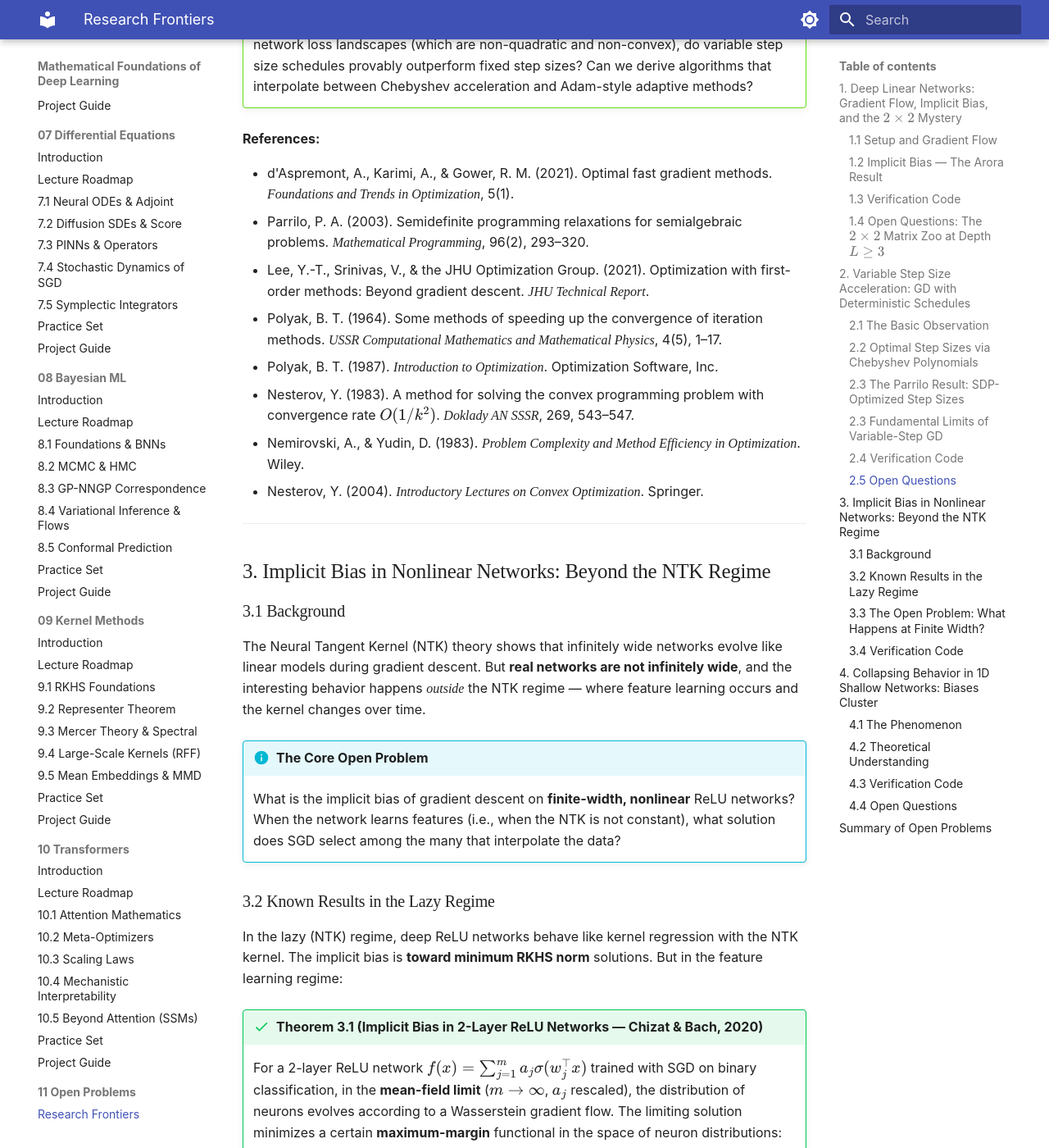
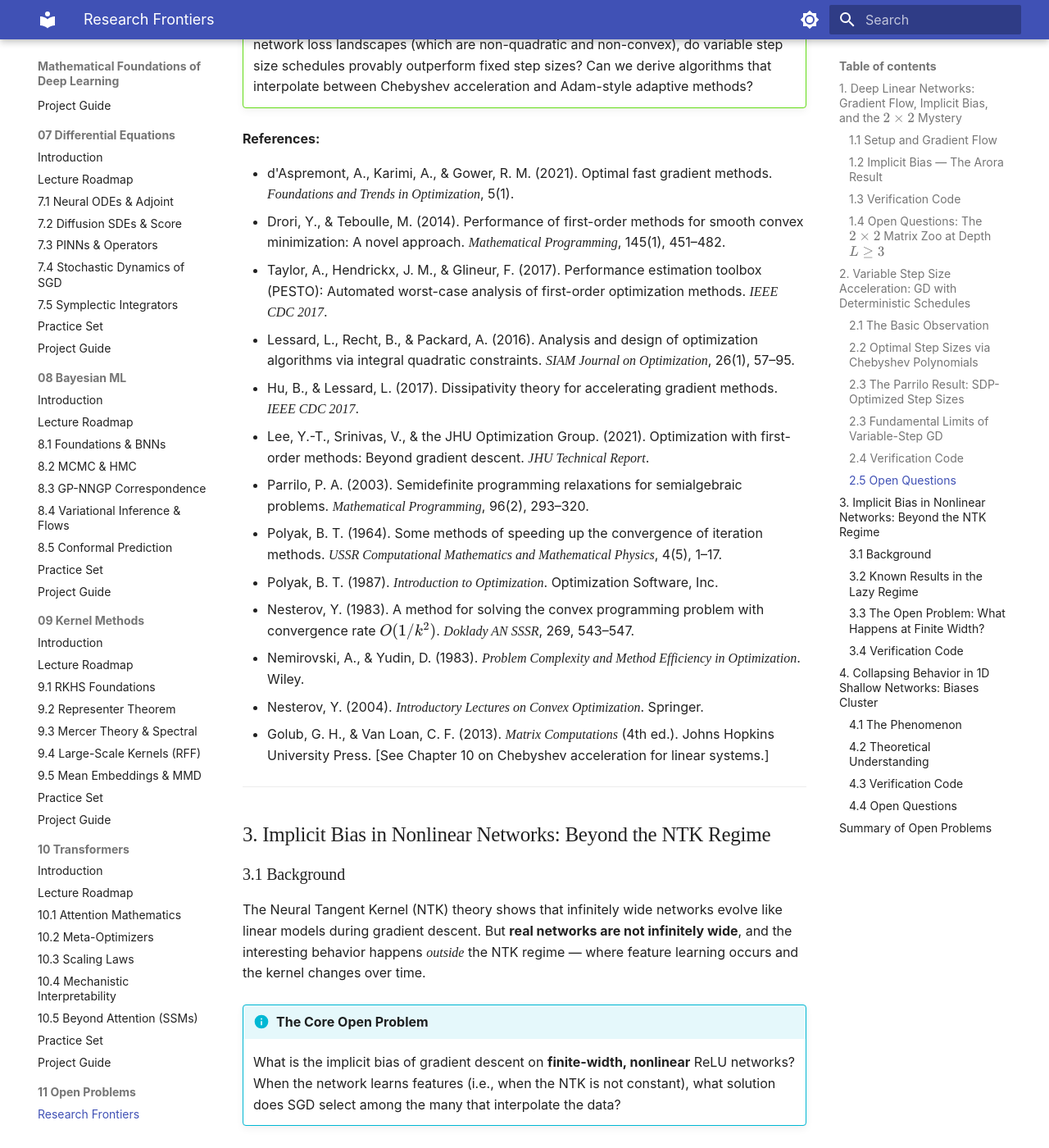
Before and after one commit to lowrank/rtg-mfdl, an MkDocs documentation site: the page built from docs/lectures/11-open-problems/README.md, in a window 1280 px wide and 1400 px high, scrolled down 10033 px. Shown: the whole window at 82% size. Built offline with MkDocs 1.6.1 and Material for MkDocs 9.7.7, drawn with Linux system fonts in a browser that asks for light colours; some web fonts are replaced.

Commit message:
Add variable step size references (Drori-Teboulle, Taylor PEP, Lessard IQC, Hu-Lessard, Golub)

```diff
--- a/docs/lectures/11-open-problems/README.md
+++ b/docs/lectures/11-open-problems/README.md
@@ -334,13 +334,18 @@ plt.grid(True)
 **References:**
 
 - d'Aspremont, A., Karimi, A., & Gower, R. M. (2021). Optimal fast gradient methods. *Foundations and Trends in Optimization*, 5(1).
+- Drori, Y., & Teboulle, M. (2014). Performance of first-order methods for smooth convex minimization: A novel approach. *Mathematical Programming*, 145(1), 451–482.
+- Taylor, A., Hendrickx, J. M., & Glineur, F. (2017). Performance estimation toolbox (PESTO): Automated worst-case analysis of first-order optimization methods. *IEEE CDC 2017*.
+- Lessard, L., Recht, B., & Packard, A. (2016). Analysis and design of optimization algorithms via integral quadratic constraints. *SIAM Journal on Optimization*, 26(1), 57–95.
+- Hu, B., & Lessard, L. (2017). Dissipativity theory for accelerating gradient methods. *IEEE CDC 2017*.
+- Lee, Y.-T., Srinivas, V., & the JHU Optimization Group. (2021). Optimization with first-order methods: Beyond gradient descent. *JHU Technical Report*.
 - Parrilo, P. A. (2003). Semidefinite programming relaxations for semialgebraic problems. *Mathematical Programming*, 96(2), 293–320.
-- Lee, Y.-T., Srinivas, V., & the JHU Optimization Group. (2021). Optimization with first-order methods: Beyond gradient descent. *JHU Technical Report*.
 - Polyak, B. T. (1964). Some methods of speeding up the convergence of iteration methods. *USSR Computational Mathematics and Mathematical Physics*, 4(5), 1–17.
 - Polyak, B. T. (1987). *Introduction to Optimization*. Optimization Software, Inc.
 - Nesterov, Y. (1983). A method for solving the convex programming problem with convergence rate $O(1/k^2)$. *Doklady AN SSSR*, 269, 543–547.
 - Nemirovski, A., & Yudin, D. (1983). *Problem Complexity and Method Efficiency in Optimization*. Wiley.
 - Nesterov, Y. (2004). *Introductory Lectures on Convex Optimization*. Springer.
+- Golub, G. H., & Van Loan, C. F. (2013). *Matrix Computations* (4th ed.). Johns Hopkins University Press. [See Chapter 10 on Chebyshev acceleration for linear systems.]
 
 ---
 
```
